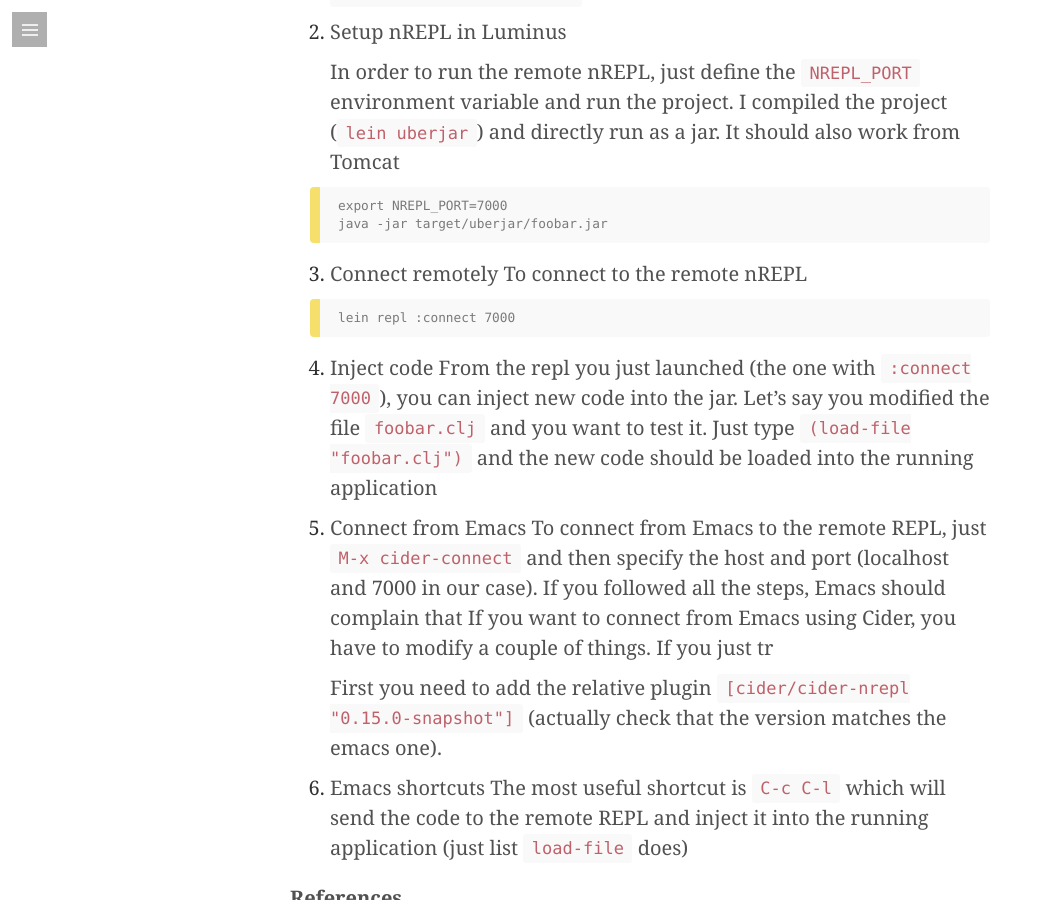
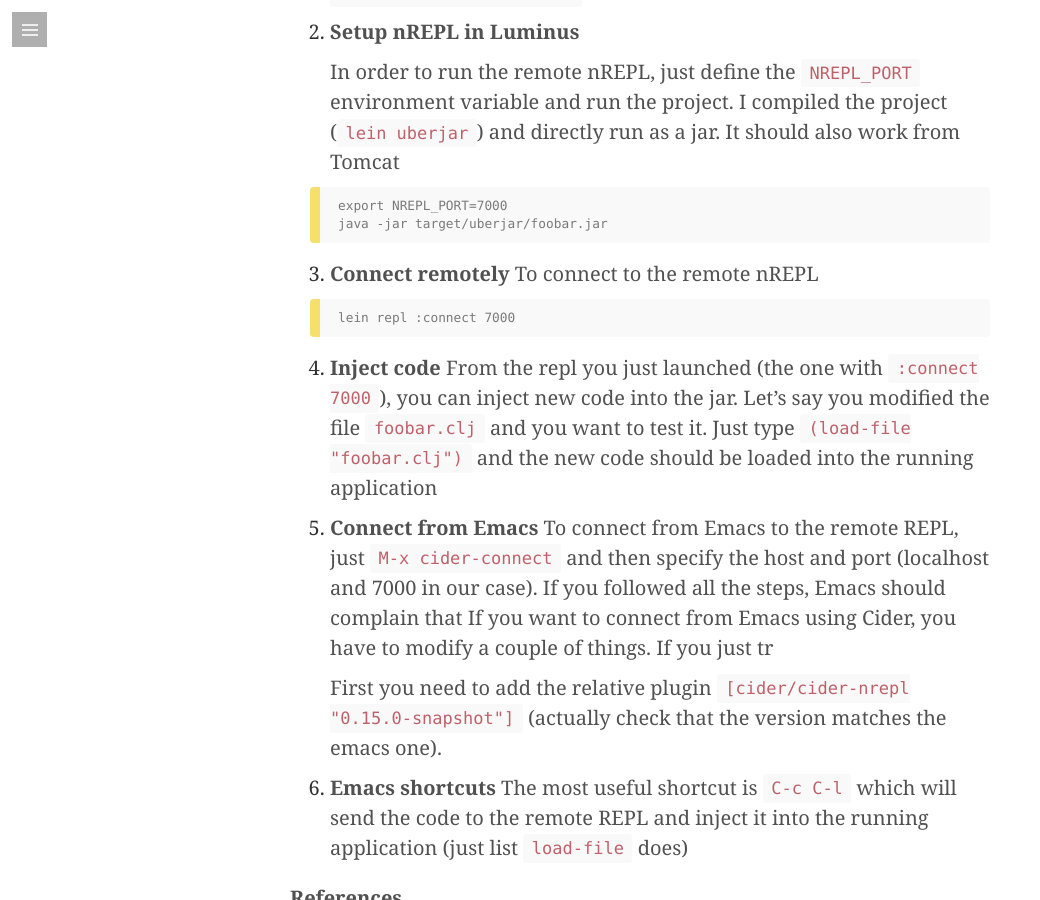
Before and after one commit to davidevernizzi/davidevernizzi.github.io, a Jekyll site: the page built from _posts/2017-01-27-nREPL-luminus-emacs.markdown, in a window 1280 px wide and 900 px high, scrolled down 1033 px. Shown: the whole window, without its empty margins (0-1040 px from the left). Built offline with Jekyll 4.4.1, drawn with Linux system fonts in a browser that asks for light colours; some web fonts are replaced; Markdown is read by kramdown in place of the engine named in the settings.

Commit message:
fixed layout

````diff
--- a/_posts/2017-01-27-nREPL-luminus-emacs.markdown
+++ b/_posts/2017-01-27-nREPL-luminus-emacs.markdown
@@ -9,7 +9,7 @@
 
    ``` lein new luminus foobar ```
 
-2. Setup nREPL in Luminus
+2. **Setup nREPL in Luminus**
 
    In order to run the remote nREPL, just define the `NREPL_PORT` environment variable and run the project. I compiled the project (`lein uberjar`) and directly run as a jar. It should also work from Tomcat
 
@@ -18,23 +18,23 @@
    java -jar target/uberjar/foobar.jar
    ```
 
-3. Connect remotely
+3. **Connect remotely**
    To connect to the remote nREPL
 
    ```
    lein repl :connect 7000
    ```
 
-4. Inject code
+4. **Inject code**
    From the repl you just launched (the one with `:connect 7000`), you can inject new code into the jar. Let's say you modified the file `foobar.clj` and you want to test it. Just type `(load-file "foobar.clj")` and the new code should be loaded into the running application
 
-5. Connect from Emacs
+5. **Connect from Emacs**
    To connect from Emacs to the remote REPL, just `M-x cider-connect` and then specify the host and port (localhost and 7000 in our case). If you followed all the steps, Emacs should complain that
    If you want to connect from Emacs using Cider, you have to modify a couple of things. If you just tr
 
    First you need to add the relative plugin `[cider/cider-nrepl "0.15.0-snapshot"]` (actually check that the version matches the emacs one).
 
-6. Emacs shortcuts
+6. **Emacs shortcuts**
    The most useful shortcut is `C-c C-l` which will send the code to the remote REPL and inject it into the running application (just list `load-file` does)
 
 **References**
````
